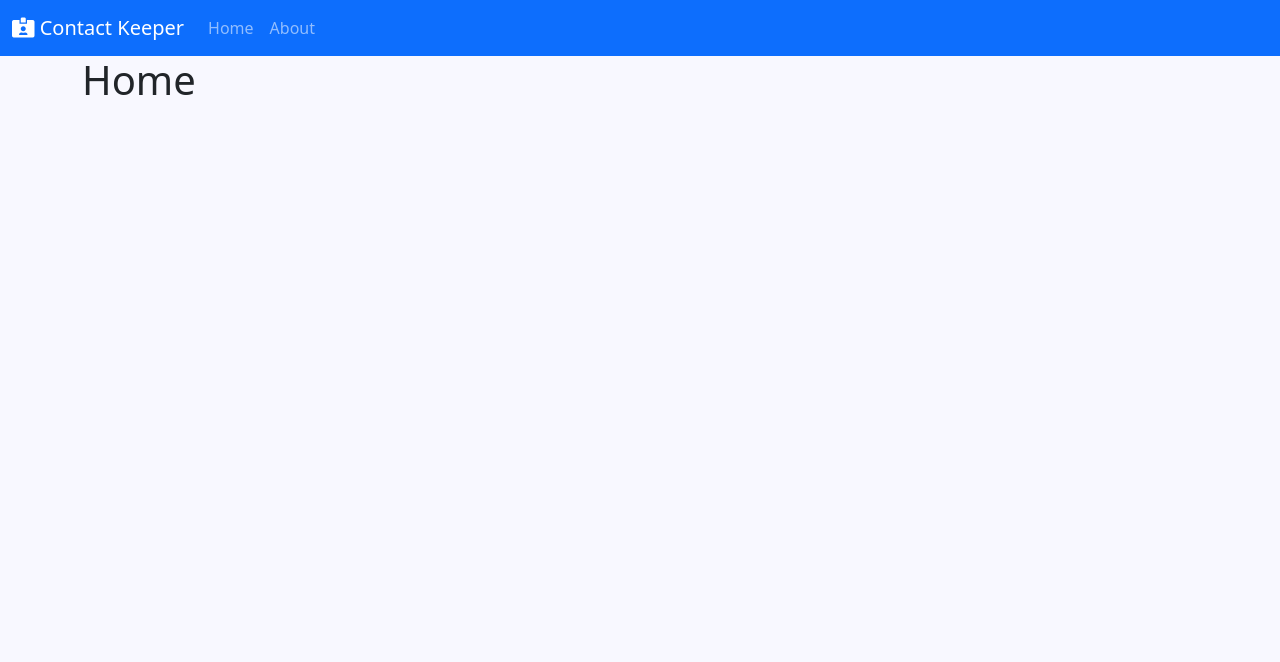
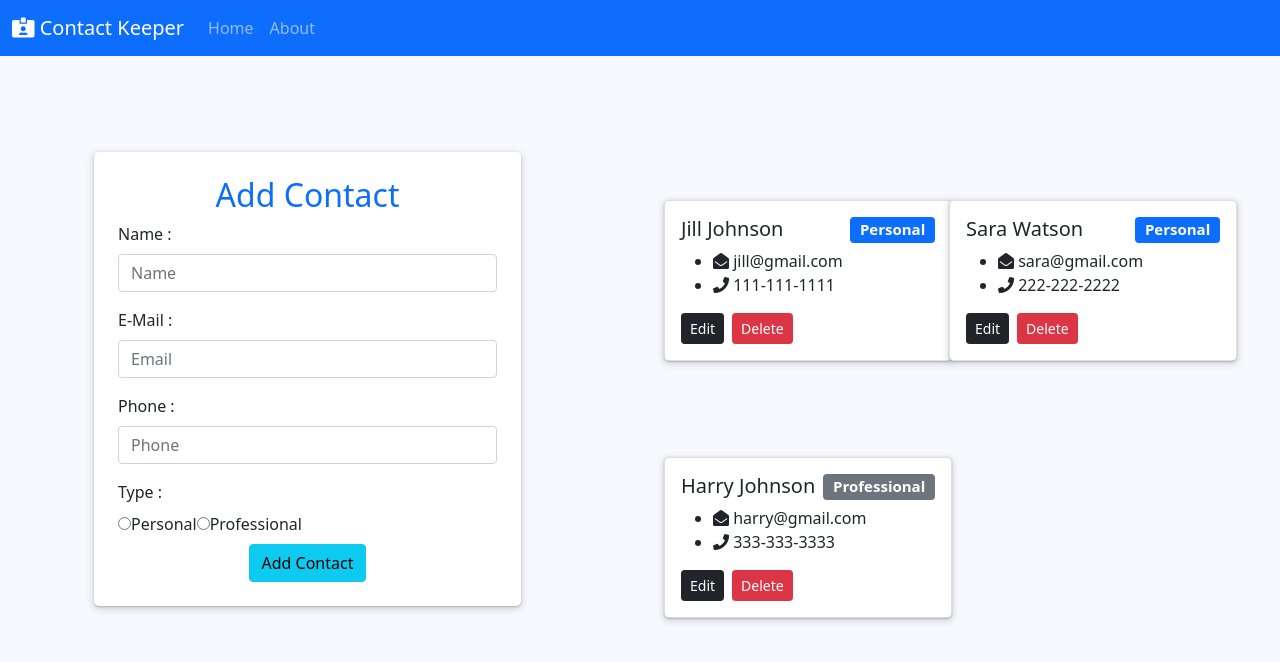
Before and after one commit to Linkinlog/contact-keeper, a React (Create React App) app in the folder client/: page / in a window 1280 px wide. Shown: the top 662 px of the page. Built offline with nearby package versions, Linux system fonts and the light colour scheme.

Commit message:
Filled home out

```diff
--- a/client/src/components/pages/Home.js
+++ b/client/src/components/pages/Home.js
@@ -1,9 +1,18 @@
-import React from 'react'
+import React from 'react';
+import { Contacts } from '../contacts/Contacts';
+import { ContactsForm } from '../contacts/ContactsForm';
 
 export const Home = () => {
 	return (
-		<div>
-			<h1>Home</h1>
+		<div className='container'>
+			<div className='row mt-5 g-5 row-cols-2'>
+				<div className='col-md-5'>
+					<ContactsForm />
+				</div>
+				<div className='col-md-6 offset-md-1'>
+					<Contacts />
+				</div>
+			</div>
 		</div>
-	)
-}
+	);
+};
```
